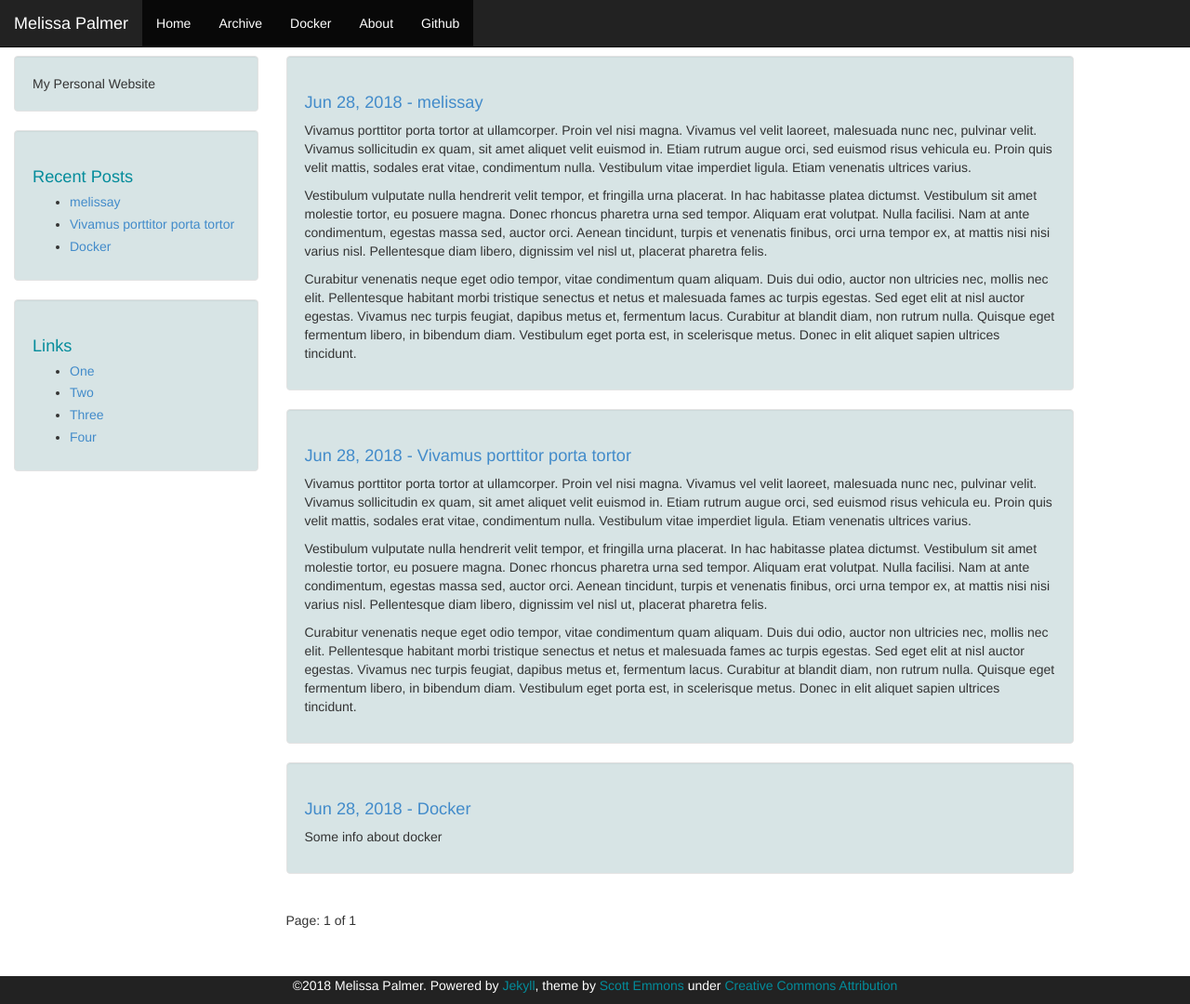
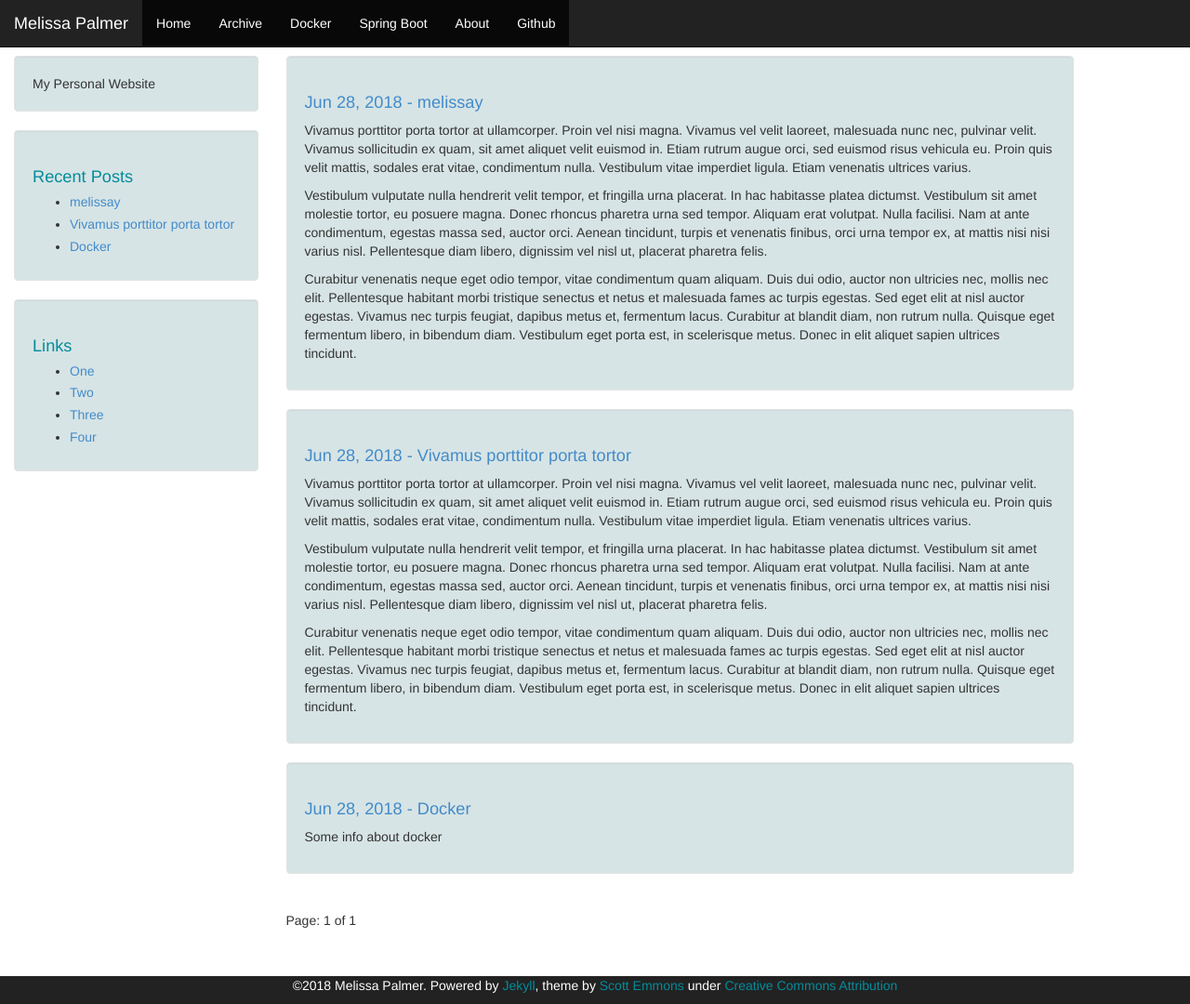
Before and after one commit to melissapalmer/melissapalmer.github.io, a Jekyll site: the page built from index.html, in a window 1280 px wide and 1080 px high. Shown: the whole window at 93% size. Built offline with Jekyll 4.4.1, drawn with Linux system fonts in a browser that asks for light colours; the list of posts is cut into pages by our own code.

Commit message:
Ad spring boot

```diff
--- a/_includes/header.html
+++ b/_includes/header.html
@@ -32,7 +32,8 @@
                     <li class="active"><a href="{{ site.baseurl }}/">Home</a></li>
                     <li class="active visible-xs-block"><a href="{{ site.baseurl }}/links.html">Links</a></li>
                     <li class="active"><a href="{{ site.baseurl }}/archive.html">Archive</a></li>
-                     <li class="active"><a href="{{ site.baseurl }}/category/docker.html">Docker</a></li>
+                    <li class="active"><a href="{{ site.baseurl }}/category/docker.html">Docker</a></li>
+                    <li class="active"><a href="{{ site.baseurl }}/springboot.html">Spring Boot</a></li>
                     <li class="active"><a href="{{ site.baseurl }}/about.html">About</a></li>
                     <li class="active"><a href="https://github.com/{{ site.github }}">Github</a></li>
                 </ul>
```
